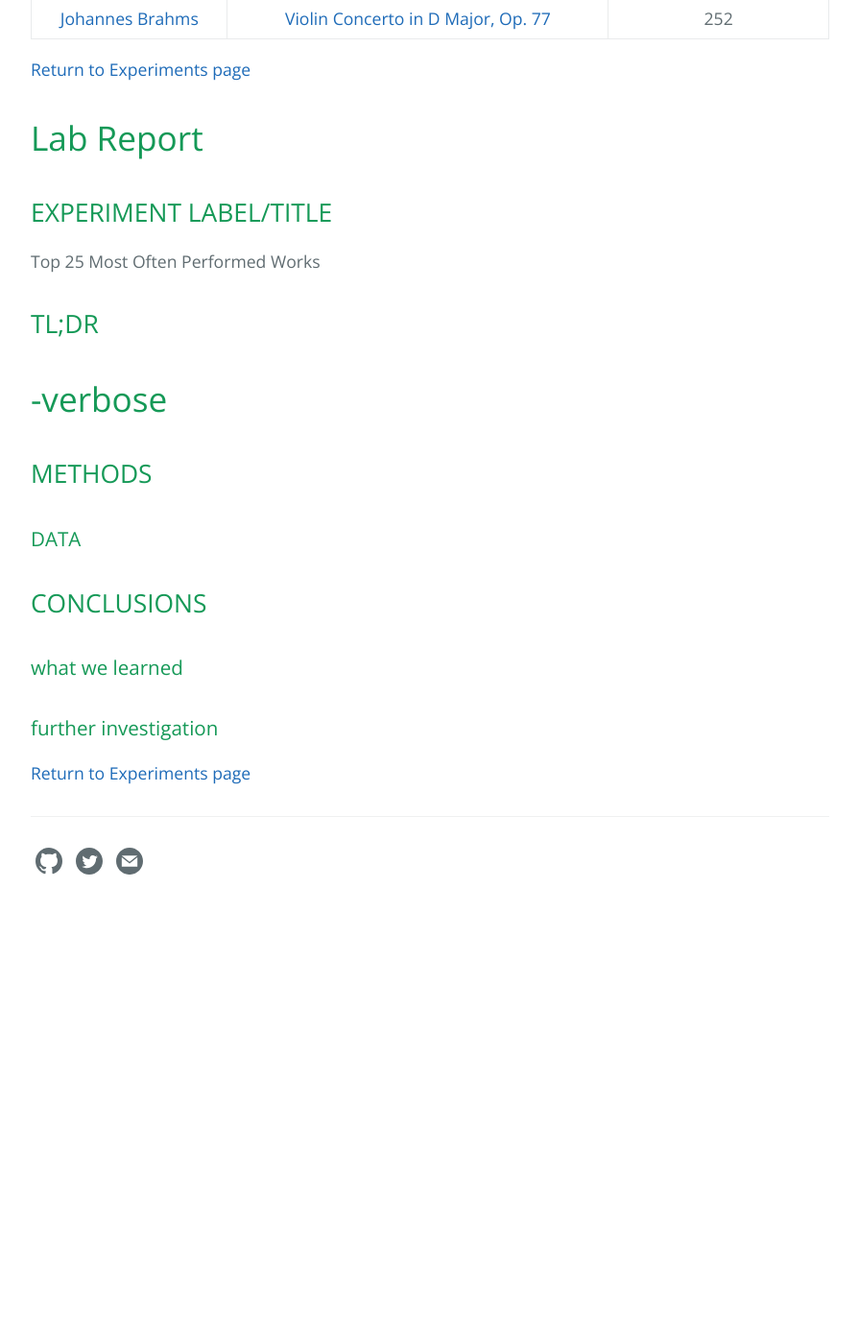
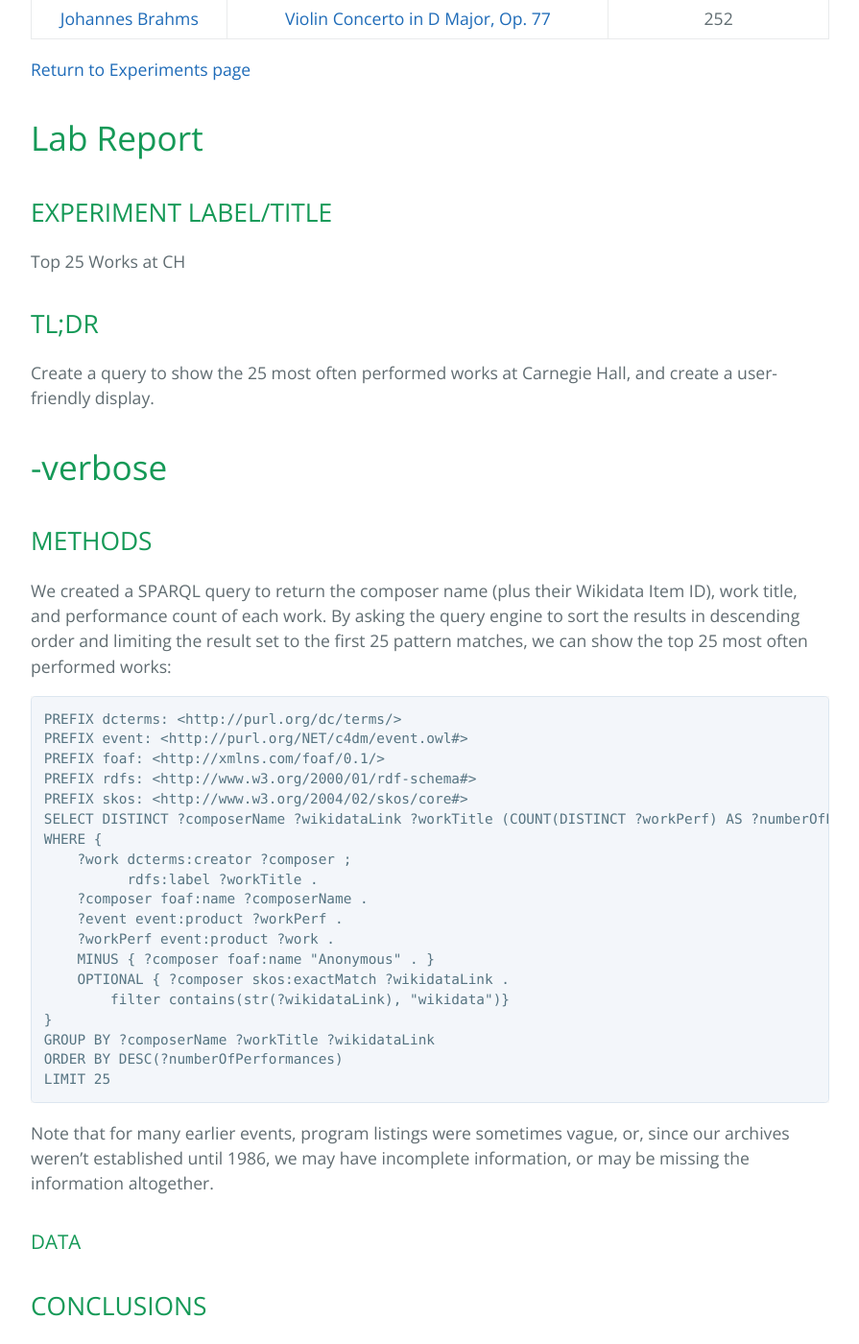
Before and after one commit to CarnegieHall/datalab, a Jekyll site: the page built from experiments/chdl-0009.md, in a window 1280 px wide and 1400 px high, scrolled down 1973 px. Shown: the whole window at 96% size, without its empty margins (192-1087 px from the left). Built offline with Jekyll 4.4.1, drawn with Linux system fonts in a browser that asks for light colours; our own code applies the rules of GitHub Pages for plain Markdown files; before the commit the page ends 2938 px from its top, so only the background shows below that.

Commit message:
Begin lab report

````diff
--- a/experiments/chdl-0009.md
+++ b/experiments/chdl-0009.md
@@ -43,14 +43,38 @@
 # Lab Report
 
 ## EXPERIMENT LABEL/TITLE
-Top 25 Most Often Performed Works
+Top 25 Works at CH
 
 ## TL;DR
-
+Create a query to show the 25 most often performed works at Carnegie Hall, and create a user-friendly display.
 
 # -verbose
 
 ## METHODS
+We created a SPARQL query to return the composer name (plus their Wikidata Item ID), work title, and performance count of each work. By asking the query engine to sort the results in descending order and limiting the result set to the first 25 pattern matches, we can show the top 25 most often performed works:
+
+```
+PREFIX dcterms: <http://purl.org/dc/terms/>
+PREFIX event: <http://purl.org/NET/c4dm/event.owl#>
+PREFIX foaf: <http://xmlns.com/foaf/0.1/>
+PREFIX rdfs: <http://www.w3.org/2000/01/rdf-schema#>
+PREFIX skos: <http://www.w3.org/2004/02/skos/core#>
+SELECT DISTINCT ?composerName ?wikidataLink ?workTitle (COUNT(DISTINCT ?workPerf) AS ?numberOfPerformances)
+WHERE {
+    ?work dcterms:creator ?composer ;
+          rdfs:label ?workTitle .
+    ?composer foaf:name ?composerName .
+    ?event event:product ?workPerf .
+    ?workPerf event:product ?work .
+    MINUS { ?composer foaf:name "Anonymous" . }
+    OPTIONAL { ?composer skos:exactMatch ?wikidataLink .
+        filter contains(str(?wikidataLink), "wikidata")}
+}
+GROUP BY ?composerName ?workTitle ?wikidataLink
+ORDER BY DESC(?numberOfPerformances)
+LIMIT 25
+```
+Note that for many earlier events, program listings were sometimes vague, or, since our archives weren't established until 1986, we may have incomplete information, or may be missing the information altogether.
 
 ### DATA
 
````
